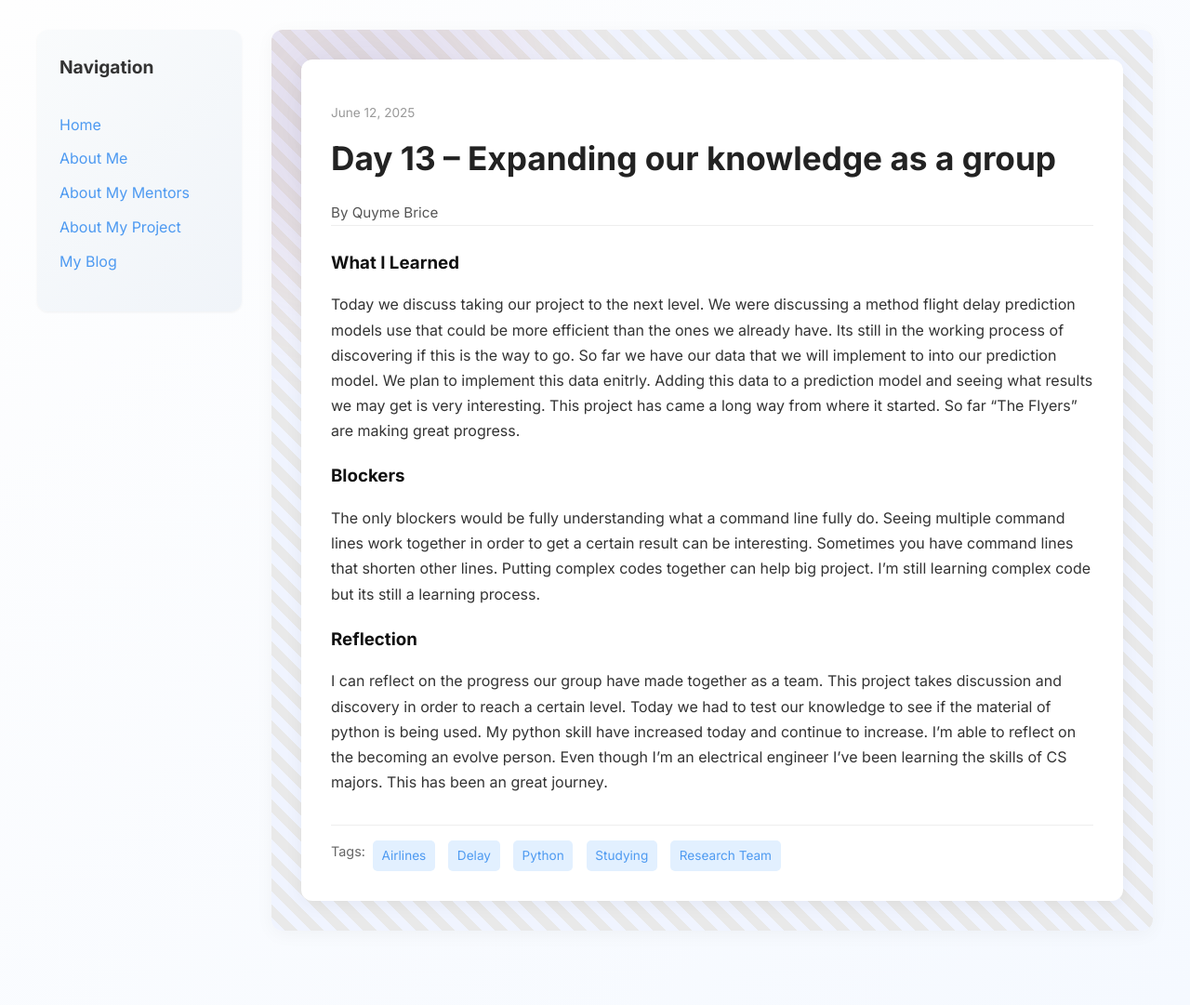
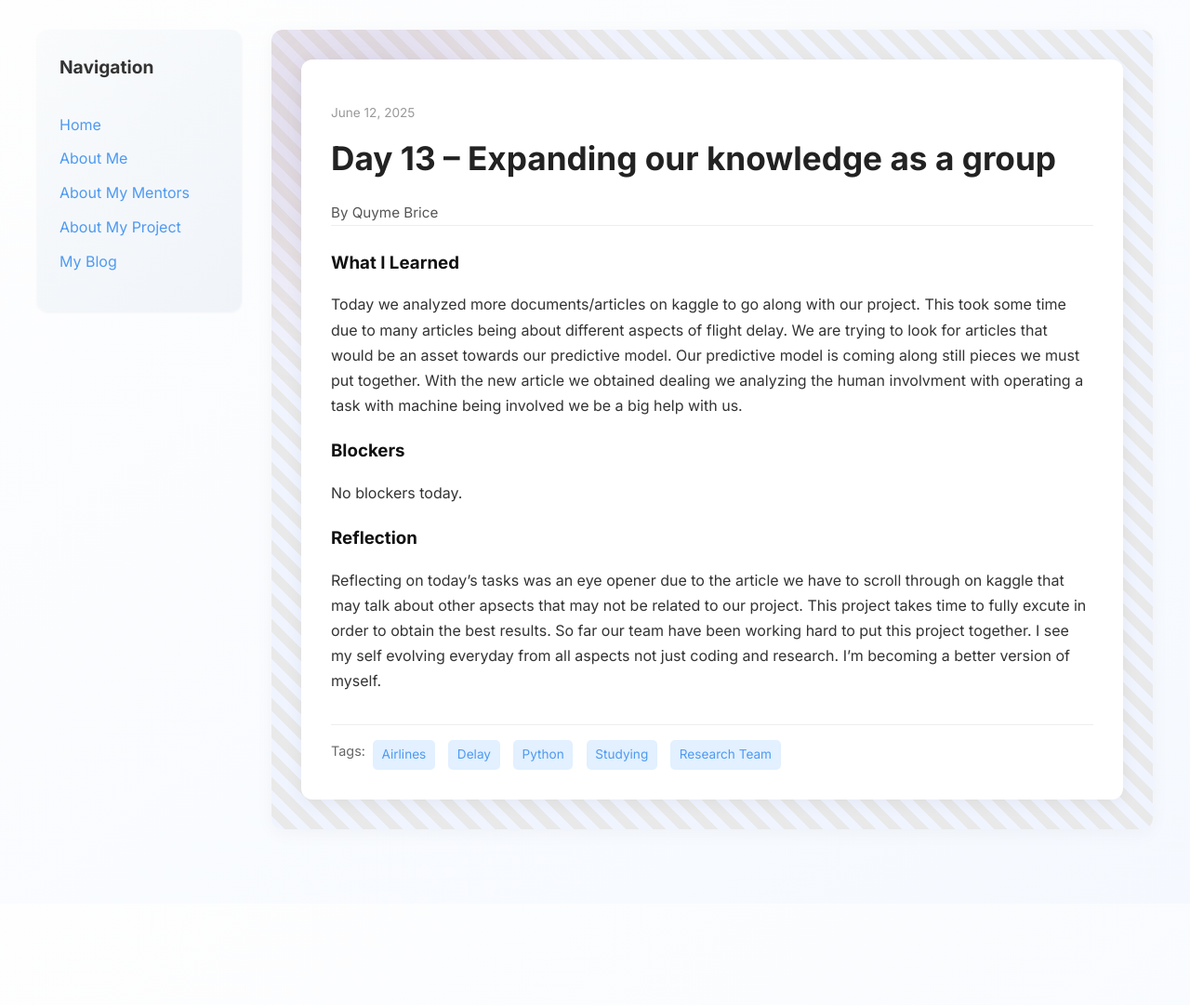
Before and after one commit to Qubri2/Qubri2.github.io, a Jekyll site: the page built from _posts/2025-06-12-day-13.md, in a window 1280 px wide. Shown: the whole page at 93% size. Built offline with Jekyll 4.4.1, drawn with Linux system fonts in a browser that asks for light colours; after the commit the page ends 972 px from its top, so only the background shows below that.

Commit message:
Update 2025-06-12-day-13.md

```diff
--- a/_posts/2025-06-12-day-13.md
+++ b/_posts/2025-06-12-day-13.md
@@ -7,13 +7,13 @@ permalink: /day13.html
 tags: ["Airlines", "Delay", "Python", "Studying", "Research Team"]
 
 what_i_learned: |
-  Today we discuss taking our project to the next level. We were discussing a method flight delay prediction models use that could be more efficient than the ones we already have. Its still in the working process of discovering if this is the way to go. So far we have our data that we will implement to into our prediction model. We plan to implement this data enitrly. Adding this data to a prediction model and seeing what results we may get is very interesting. This project has came a long way from where it started. So far "The Flyers" are making great progress.
+  Today we analyzed more documents/articles on kaggle to go along with our project. This took some time due to many articles being about different aspects of flight delay. We are trying to look for articles that would be an asset towards our predictive model. Our predictive model is coming along still pieces we must put together. With the new article we obtained dealing we analyzing the human involvment with operating a task with machine being involved we be a big help with us.
 
 
 
 blockers: |
-  The only blockers would be fully understanding what a command line fully do. Seeing multiple command lines work together in order to get a certain result can be interesting. Sometimes you have command lines that shorten other lines. Putting complex codes together can help big project. I'm still learning complex code but its still a learning process.
+  No blockers today.
 
 reflection: |
-  I can reflect on the progress our group have made together as a team. This project takes discussion and discovery in order to reach a certain level. Today we had to test our knowledge to see if the material of python is being used. My python skill have increased today and continue to increase. I'm able to reflect on the becoming an evolve person. Even though I'm an electrical engineer I've been learning the skills of CS majors. This has been an great journey.
+  Reflecting on today's tasks was an eye opener due to the article we have to scroll through on kaggle that may talk about other apsects that may not be related to our project. This project takes time to fully excute in order to obtain the best results. So far our team have been working hard to put this project together. I see my self evolving everyday from all aspects not just coding and research. I'm becoming a better version of myself.
 ---
```
